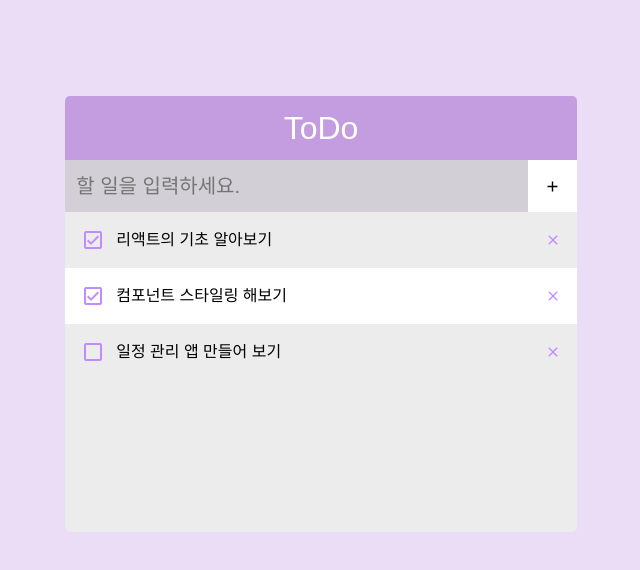
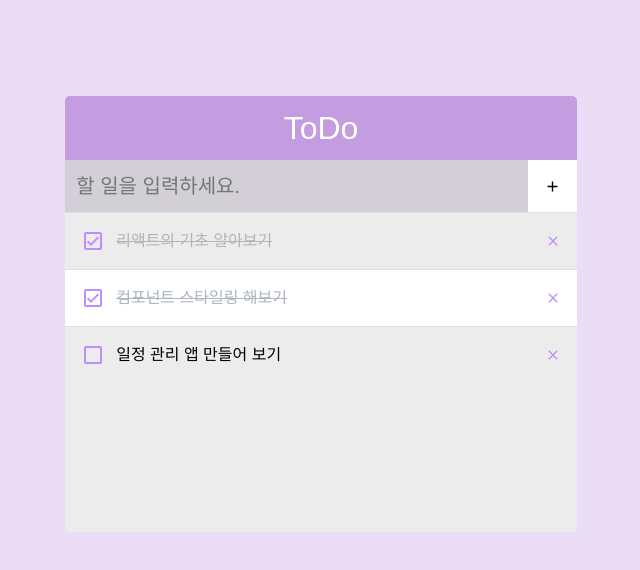
Before and after one commit to CSE-pebble/Velopert-ToDo, a React (Vite) app: page / in a window 1280 px wide. Shown: the top 570 px of the page, without its empty margins (319-959 px from the left). Built offline with nearby package versions, Linux system fonts and the light colour scheme; a web font is replaced by a local one.

Commit message:
일정 수정 기능 완료

```diff
--- a/src/App.jsx
+++ b/src/App.jsx
@@ -34,11 +34,22 @@ function App() {
     [todos]
   );
 
+  const onToggle = useCallback(
+    (id) => {
+      setTodos(
+        todos.map((todo) =>
+          todo.id === id ? { ...todo, checked: !todo.checked } : todo
+        )
+      );
+    },
+    [todos]
+  );
+
   return (
     <>
       <TodoTemplate>
         <TodoInsert onInsert={onInsert} />
-        <TodoList todos={todos} onRemove={onRemove} />
+        <TodoList todos={todos} onRemove={onRemove} onToggle={onToggle} />
       </TodoTemplate>
     </>
   );
--- a/src/components/TodoList.jsx
+++ b/src/components/TodoList.jsx
@@ -7,7 +7,7 @@ const Wrapper = styled.div`
   overflow-y: auto; //max-height보다 넘치면 스크롤바 생성
 `;
 
-const TodoList = ({ todos, onRemove }) => {
+const TodoList = ({ todos, onRemove, onToggle }) => {
   return (
     <Wrapper>
       {todos.map((todo) => (
@@ -15,6 +15,7 @@ const TodoList = ({ todos, onRemove }) => {
           todo={todo}
           key={todo.id}
           onRemove={onRemove}
+          onToggle={onToggle}
         ></TodoListItem>
       ))}
     </Wrapper>
--- a/src/components/TodoListItem.jsx
+++ b/src/components/TodoListItem.jsx
@@ -13,6 +13,7 @@ const Wrapper = styled.div`
     background: white;
   }
   justify-content: space-between;
+  border-top: 1px solid #dee2e6;
 `;
 const CheckBox = styled.span`
   display: flex;
@@ -24,7 +25,11 @@ const ToDo = styled.span`
   max-width: 400px;
   overflow: hidden;
   text-overflow: ellipsis;
+  text-decoration: ${(props) =>
+    props.checked === true ? "line-through" : "none"};
+  color: ${(props) => (props.checked === true ? "#adb5bd" : "black")};
 `;
+
 const Remove = styled.span`
   display: flex;
   align-items: center;
@@ -32,17 +37,17 @@ const Remove = styled.span`
   color: #bf8dff;
 `;
 
-const TodoListItem = ({ todo, onRemove }) => {
+const TodoListItem = ({ todo, onRemove, onToggle }) => {
   const { id, text, checked } = todo;
   return (
     <Wrapper>
-      <CheckBox>
+      <CheckBox onClick={() => onToggle(id)}>
         {checked ? (
           <MdOutlineCheckBox size="1.5rem" color="#bf8dff" />
         ) : (
           <MdCheckBoxOutlineBlank size="1.5rem" color="#bf8dff" />
         )}
-        <ToDo>{text}</ToDo>
+        <ToDo checked={checked}>{text}</ToDo>
       </CheckBox>
       <Remove onClick={() => onRemove(id)}>
         <MdClose />
```
